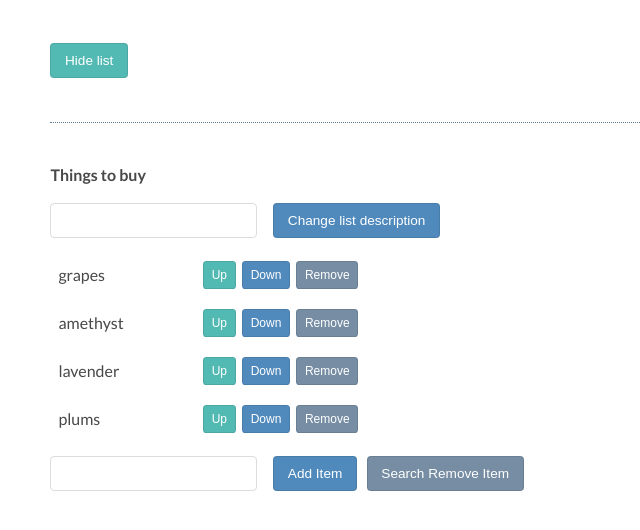
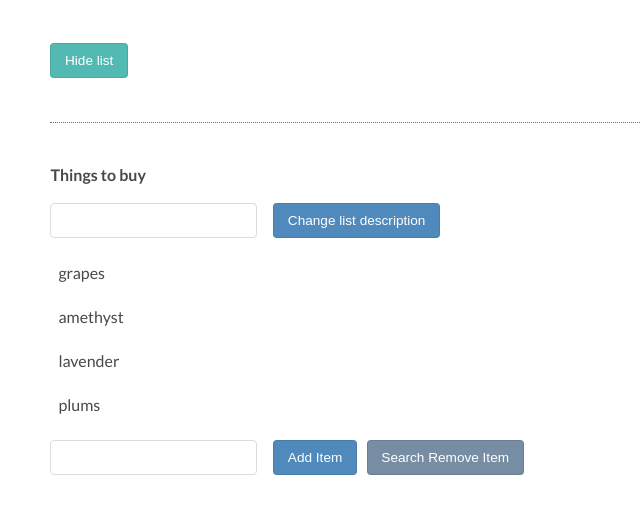
Before and after one commit to tesla809/shopping-list-es6-test, a plain HTML site: page index.html in a window 1280 px wide. Shown: the part 146-676 px from the top of the page, without its empty margins (0-640 px from the left). Drawn offline with Linux system fonts and the light colour scheme.

Commit message:
removed Up, Down and Remove buttons from index.html. Adding them dynamically in js.

```diff
--- a/index.html
+++ b/index.html
@@ -13,26 +13,10 @@
       <input type='text' class="description">
       <button class="description">Change list description</button>
       <ul>
-        <li>grapes
-          <button class='up'>Up</button>
-          <button class='down'>Down</button>
-          <button class='remove'>Remove</button>
-        </li>
-        <li>amethyst
-          <button class='up'>Up</button>
-          <button class='down'>Down</button>
-          <button class='remove'>Remove</button>
-        </li>
-        <li>lavender
-          <button class='up'>Up</button>
-          <button class='down'>Down</button>
-          <button class='remove'>Remove</button>
-        </li>
-        <li>plums
-          <button class='up'>Up</button>
-          <button class='down'>Down</button>
-          <button class='remove'>Remove</button>
-        </li>
+        <li>grapes</li>
+        <li>amethyst</li>
+        <li>lavender</li>
+        <li>plums</li>
       </ul>
       <input type='text' class="addItemInput">
       <button class='addItemButton'>Add Item</button>
```
